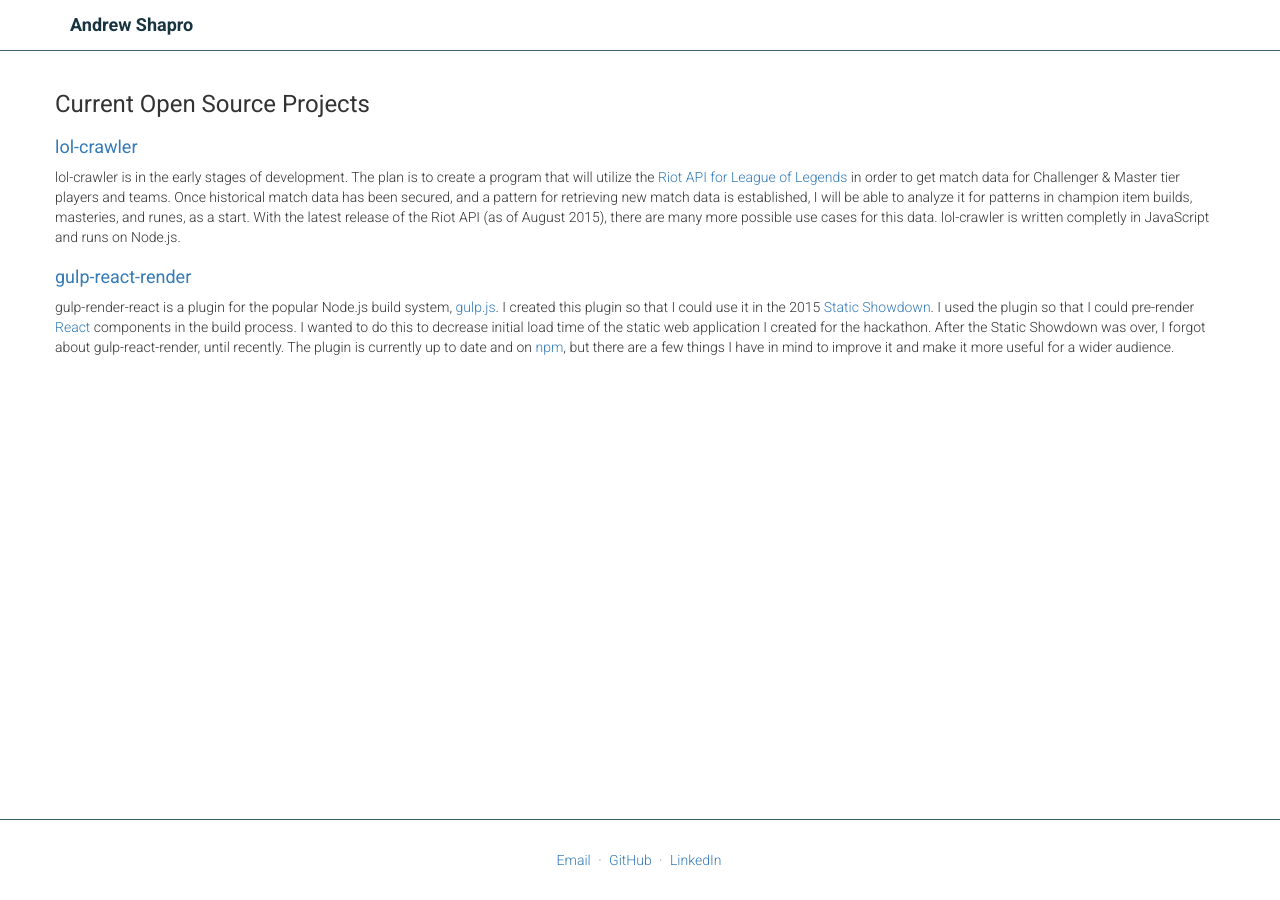
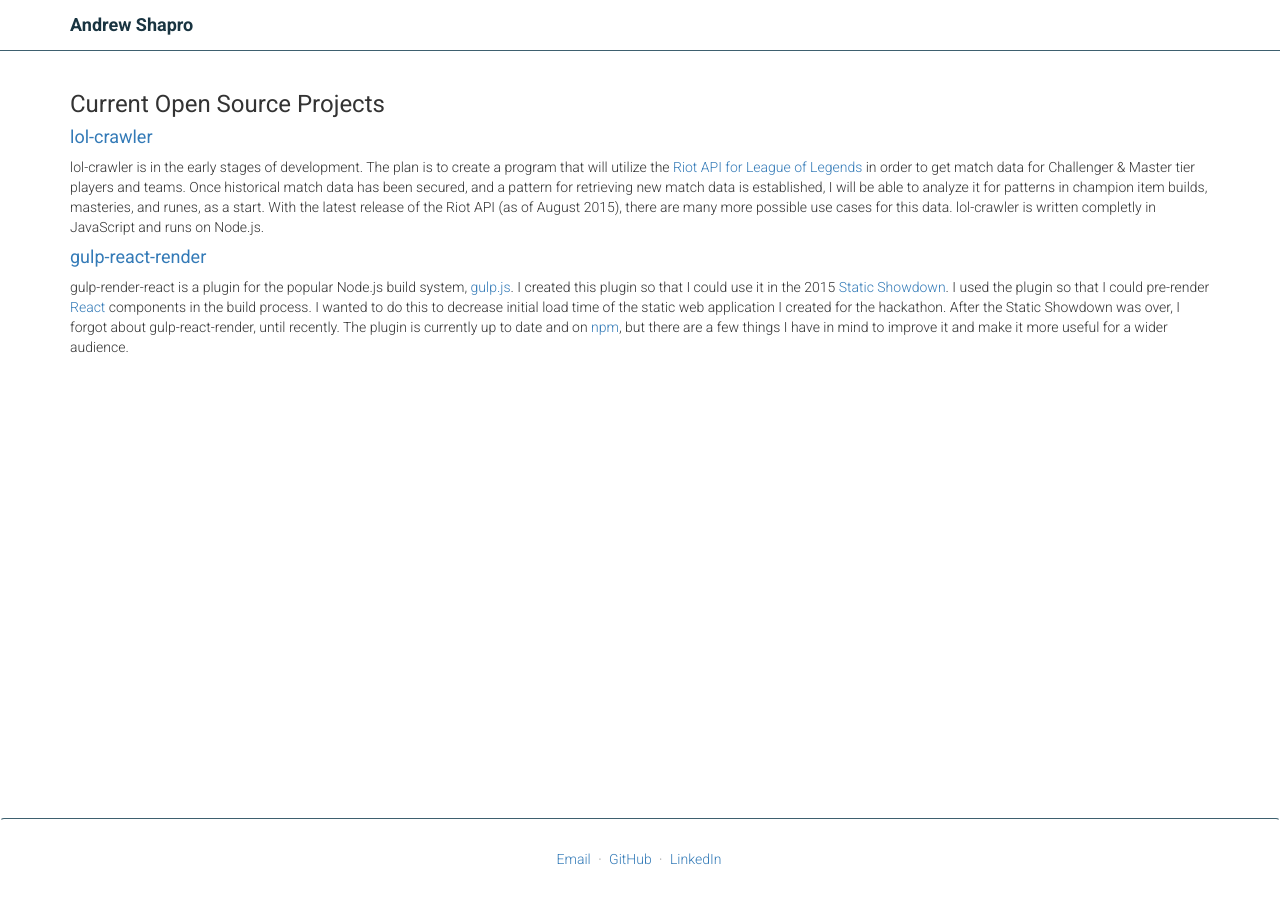
Before and after one commit to abramz/abramz.github.io, a Jekyll site: the page built from index.html, in a window 1280 px wide. Built offline with Jekyll 4.4.1, drawn with Linux system fonts in a browser that asks for light colours.

Commit message:
fixed layout

```diff
--- a/_includes/footer.html
+++ b/_includes/footer.html
@@ -1,4 +1,4 @@
-<footer class="navbar navbar-fixed-bottom as-footer">
+<footer class="navbar as-footer">
 	<div class="container">
 		<ul class="as-footer-links text-muted">
 			<li><a href="mailto:{{ site.email }}">Email</a></li>
--- a/_layouts/default.html
+++ b/_layouts/default.html
@@ -2,9 +2,12 @@
 <html>
 	{% include head.html %}
 	<body>
-		{% include header.html %}
-		<div class="container">
-			{{ content }}
+		<div class="as-content">
+			{% include header.html %}
+			<div class="container">
+				{{ content }}
+			</div>
+			<div class="push"></div>
 		</div>
 		{% include footer.html %}
 	</body>
--- a/_sass/_layout.scss
+++ b/_sass/_layout.scss
@@ -1,9 +1,16 @@
-body {
-	padding-bottom: 70px;
+html, body {
+	height: 100%;
 }
 
 .as-nav {
 	border-bottom: 1px solid #3E606F;
+}
+
+.as-content {
+	min-height: 100%;
+	height: auto !important;
+	height: 100%;
+	margin: 0 auto -82px;
 }
 
 .as-footer {
@@ -11,6 +18,12 @@
 	padding-bottom: 20px;
 	text-align: center;
 	border-top: 1px solid #3E606F;
+	margin-bottom: 0;
+	height: 82px;
+}
+
+.push {
+	height: 82px;
 }
 
 .as-footer-links {
--- a/index.html
+++ b/index.html
@@ -1,14 +1,8 @@
 ---
 layout: default
 ---
-<div class="row">
-	<h3>Current Open Source Projects</h3>
-</div>
-<div class="row">
-	<h4><a href="https://github.com/abramz/lol-crawler">lol-crawler</a></h2>
-	<p>lol-crawler is in the early stages of development. The plan is to create a program that will utilize the <a href="https://developer.riotgames.com/api/methods">Riot API for League of Legends</a> in order to get match data for Challenger & Master tier players and teams. Once historical match data has been secured, and a pattern for retrieving new match data is established, I will be able to analyze it for patterns in champion item builds, masteries, and runes, as a start. With the latest release of the Riot API (as of August 2015), there are many more possible use cases for this data. lol-crawler is written completly in JavaScript and runs on Node.js.</p>
-</div>
-<div class="row">
-	<h4><a href="https://github.com/abramz/gulp-render-react">gulp-react-render</a></h2>
-	<p>gulp-render-react is a plugin for the popular Node.js build system, <a href="http://gulpjs.com/">gulp.js</a>. I created this plugin so that I could use it in the 2015 <a href="http://www.staticshowdown.com/">Static Showdown</a>. I used the plugin so that I could pre-render <a href="https://facebook.github.io/react/">React</a> components in the build process. I wanted to do this to decrease initial load time of the static web application I created for the hackathon. After the Static Showdown was over, I forgot about gulp-react-render, until recently. The plugin is currently up to date and on <a href="https://www.npmjs.com/package/gulp-render-react">npm</a>, but there are a few things I have in mind to improve it and make it more useful for a wider audience.</p>
-</div>
+<h3>Current Open Source Projects</h3>
+<h4><a href="https://github.com/abramz/lol-crawler">lol-crawler</a></h2>
+<p>lol-crawler is in the early stages of development. The plan is to create a program that will utilize the <a href="https://developer.riotgames.com/api/methods">Riot API for League of Legends</a> in order to get match data for Challenger & Master tier players and teams. Once historical match data has been secured, and a pattern for retrieving new match data is established, I will be able to analyze it for patterns in champion item builds, masteries, and runes, as a start. With the latest release of the Riot API (as of August 2015), there are many more possible use cases for this data. lol-crawler is written completly in JavaScript and runs on Node.js.</p>
+<h4><a href="https://github.com/abramz/gulp-render-react">gulp-react-render</a></h2>
+<p>gulp-render-react is a plugin for the popular Node.js build system, <a href="http://gulpjs.com/">gulp.js</a>. I created this plugin so that I could use it in the 2015 <a href="http://www.staticshowdown.com/">Static Showdown</a>. I used the plugin so that I could pre-render <a href="https://facebook.github.io/react/">React</a> components in the build process. I wanted to do this to decrease initial load time of the static web application I created for the hackathon. After the Static Showdown was over, I forgot about gulp-react-render, until recently. The plugin is currently up to date and on <a href="https://www.npmjs.com/package/gulp-render-react">npm</a>, but there are a few things I have in mind to improve it and make it more useful for a wider audience.</p>
```
